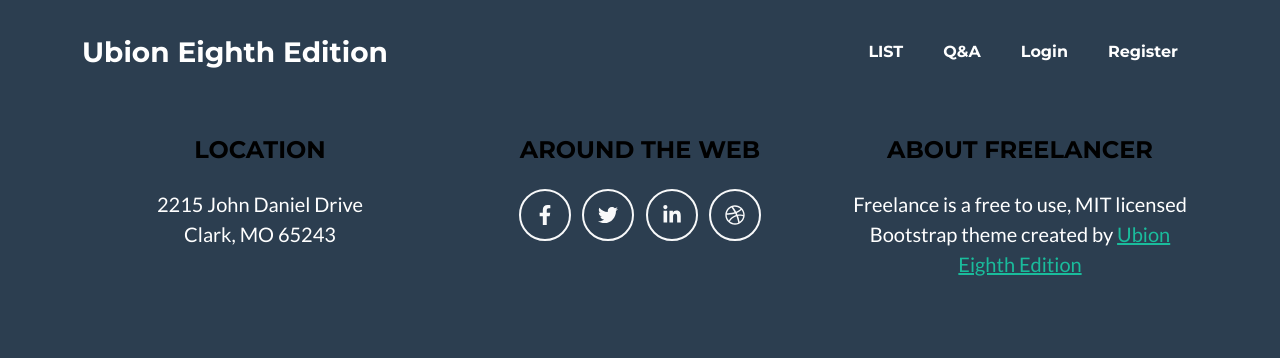
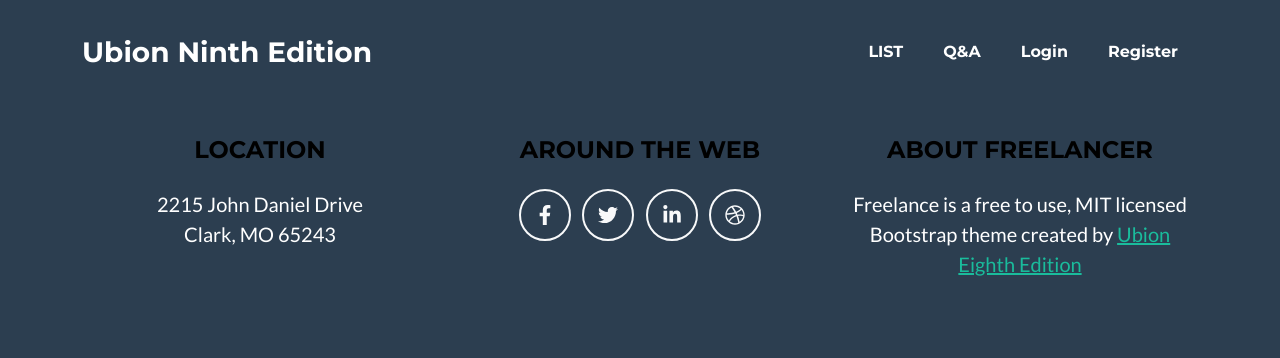
Before and after one commit to kbigdata009/fastapi_web, a FastAPI app: page / in a window 1280 px wide. Shown: the top 358 px of the page. Run offline with FastAPI, Linux system fonts and the light colour scheme; some libraries are stand-ins or nearby versions.

Commit message:
fastapi_web_refectoring

```diff
--- a/templates/includes/navbar.html
+++ b/templates/includes/navbar.html
@@ -1,7 +1,7 @@
 <!-- Navigation-->
 <nav class="navbar navbar-expand-lg bg-secondary  fixed-top" id="mainNav">
     <div class="container">
-        <a class="navbar-brand" href="/">Ubion Eighth Edition</a>
+        <a class="navbar-brand" href="/">Ubion Ninth Edition</a>
         <button class="navbar-toggler text-uppercase font-weight-bold bg-primary text-white rounded" type="button" data-bs-toggle="collapse" data-bs-target="#navbarResponsive" aria-controls="navbarResponsive" aria-expanded="false" aria-label="Toggle navigation">
             Menu
             <i class="fas fa-bars"></i>
```
